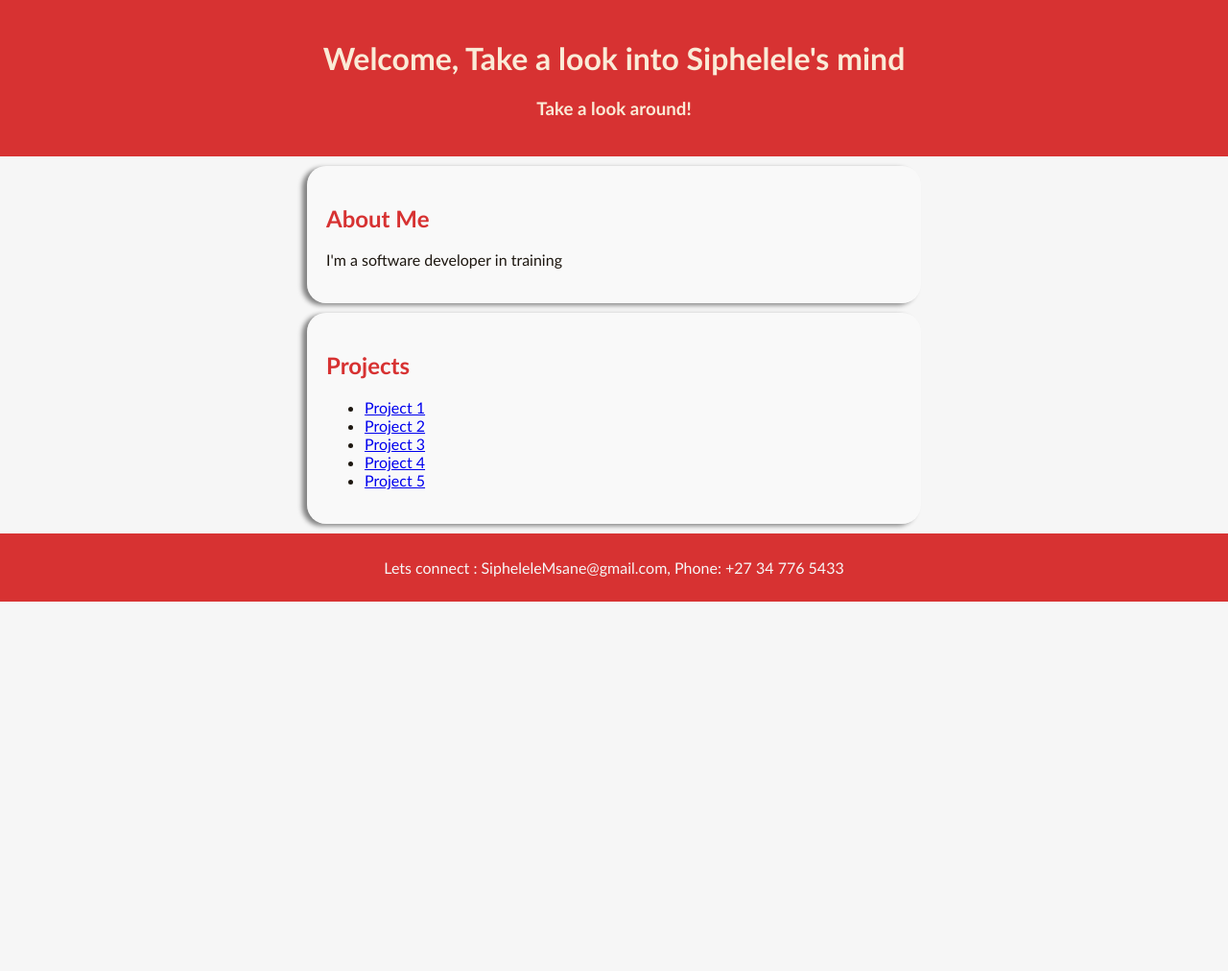
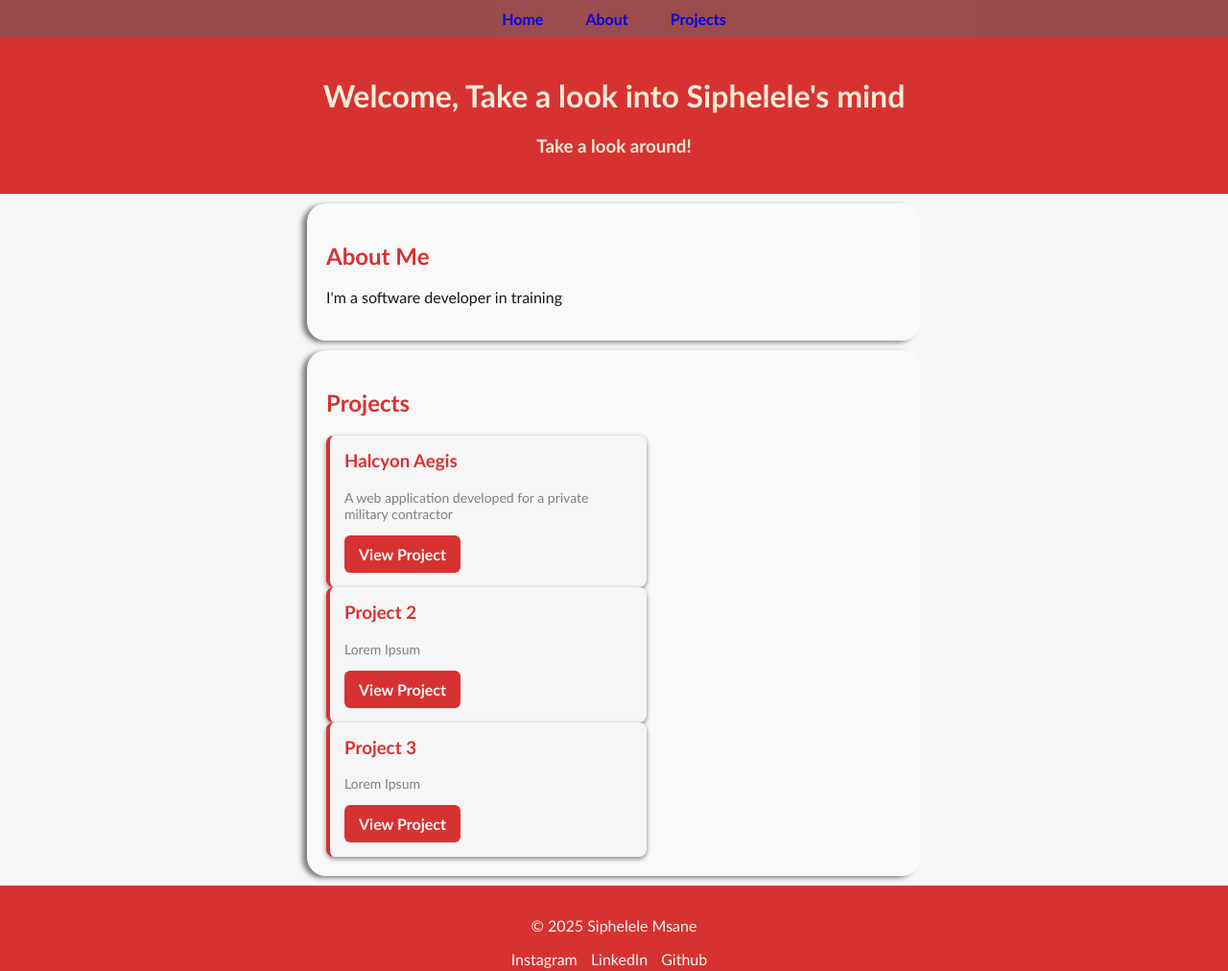
Before and after one commit to Devcon-one/Portfolio-website, a plain HTML site: page index.html in a window 1280 px wide. Shown: the whole page at 96% size. Before the commit the page ends 800 px from the top, so only its background shows below. Drawn offline with Linux system fonts and the light colour scheme.

Commit message:
Added Links, Nav bar

```diff
--- a/index.html
+++ b/index.html
@@ -7,13 +7,18 @@
     <link rel="stylesheet" href="style.css">
 </head>
 <body>
+    <nav class="navbar">
+        <li><a href='#'>Home</a></li>
+        <li><a href='#about'>About</a></li>
+        <li><a href='#projects'>Projects</a></li>
+    </nav>
     <header >
         <h1> Welcome, Take a look into Siphelele's mind</h1>
        <h3>Take a look around!</h3>
 
     </header>
 
-    <section class="about">
+    <section class="about" id="about">
         <h2>About Me</h2>
          <p>I'm a software developer in training</p>
 
@@ -22,17 +27,42 @@
 
     <section class="Projects">
         <h2>Projects</h2>
-        <ul>
-            <li><a href="#">Project 1</a></li>
-            <li><a href="#">Project 2</a></li>
-            <li><a href="#">Project 3</a></li>
-            <li><a href="#">Project 4</a></li>
-            <li><a href="#">Project 5</a></li>
-        </ul>
+        <div class="Project-list">
+            <div class="project-card">
+                <h3> Halcyon Aegis </h3>
+                <p>A web application developed
+                    for a private military contractor
+                </p>
+                <a href="#" target="blank">View Project</a>
+            </div>
+
+            <div class="project-card">
+                <h3> Project 2 </h3>
+                <p>Lorem Ipsum
+                </p>
+                <a href="#" target="blank">View Project</a>
+            </div>
+
+            <div class="project-card">
+                <h3> Project 3 </h3>
+                <p>Lorem Ipsum
+                </p>
+                <a href="#" target="blank">View Project</a>
+            </div>
+
+        </div>
     </section>
+    <div id="Space">
+
+    </div>
 
     <footer>
-        <p>Lets connect : SipheleleMsane@gmail.com, Phone: +27 34 776 5433</p>
+        <p> © 2025 Siphelele Msane </p>
+        <div class="social-links">
+            <a href="#" target="blank">Instagram</a>
+            <a href="#" target="_blank">LinkedIn</a>
+            <a href="https://github.com/Devcon-one" target="blank">Github</a>
+        </div>
     </footer>
 </body>
 </html>
--- a/style.css
+++ b/style.css
@@ -5,6 +5,8 @@ body{
     padding: 0;
     color: rgb(29, 23, 16);
 }
+
+
 
 header{
     background: #d73232;
@@ -27,12 +29,102 @@ h2{
 }
 footer{
     text-align: center;
-    padding: 10px;
+    padding: 1rem;
     background: #d73232;
     color: #f6f6f6;
+
 
 }
 .about{
     padding:20px;
 
 }
+
+.social-links > a{
+    text-decoration: none;
+    margin-right: 10px;
+    color: #f6f6f6;
+}
+
+.social-links > a:hover{
+    text-decoration: underline;
+    font-size: larger;
+    color: black;
+}
+
+.project-list{
+    display: flex;
+    flex-wrap: wrap;
+    justify-content: center;
+    gap: 20px;
+}
+
+.project-card{
+    background-color: #f6f6f6;
+    border-left: 4px solid #d73232;
+    padding: 15px;
+    border-radius: 8px;
+    width: 300px;
+    box-shadow: 0 2px 5px rgba(0, 0, 0, 0.473);
+    transition: transform 0.2s;
+}
+
+.project-card:hover{
+    transform: translateX(5px);
+}
+
+.project-card >h3{
+    margin-top: 0;
+    color: #d73232;
+}
+
+.project-card > p{
+    font-size: 14px;
+    color:gray;
+}
+
+.project-card > a{
+    display: inline-block;
+    padding: 10px 15px;
+    background-color: #d73232;
+    color: #f6f6f6;
+    border: none;
+    border-radius: 6px;
+    text-decoration: none;
+    font-weight: bold;
+    transition: background-color 0.2s ease;
+}
+
+.project-card > a:hover{
+    background-color: aqua;
+}
+
+nav{
+    background-color: #770808b6;
+    position: sticky;
+    top: 0;
+    z-index: 1000;
+
+}
+
+.navbar{
+    list-style: none;
+    display: flex;
+    justify-content: center;
+    padding: 10px 100px;
+    margin: 0;
+    gap:20px;
+
+}
+
+.navbar >li > a{
+    text-decoration: none;
+    font-weight: bold;
+    padding: 6px 12px;
+    border-radius: 4px;
+    transition: background-color 0.2s ease;
+}
+
+.navbar > li > a:hover{
+    background-color: #d94210e4;
+}
```
